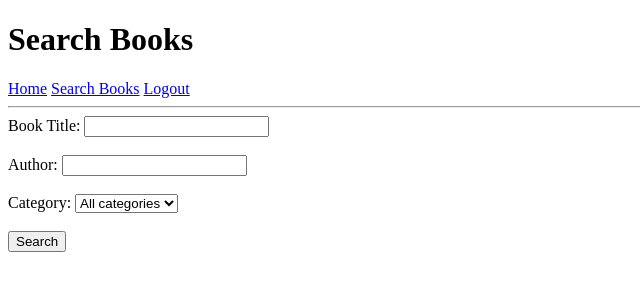
After one commit to Askada21/Book_Reservation_System-, a PHP site: page /search.php in a window 1280 px wide. The commit adds this page. Shown: the top 300 px of the page, without its empty margins (0-640 px from the left). Run offline with PHP 8.4, Linux system fonts and the light colour scheme; the visitor is signed in with stand-in values (Sample User, id 1); data that the repository does not hold is empty.

Commit message:
Implement book search form and dynamic category dropdown

```diff
--- a/index.php
+++ b/index.php
@@ -27,7 +27,11 @@ $username = htmlspecialchars($_SESSION["username"]);
 
 <p>You are successfully logged in.</p>
 
-<a href="logout.php">Logout</a>
+<nav>
+    <a href="index.php">Home</a>
+    <a href="search.php">Search Books</a>
+    <a href="logout.php">Logout</a>
+</nav>
 
 </body>
 </html>
--- /dev/null
+++ b/search.php
@@ -0,0 +1,66 @@
+<?php
+
+require_once __DIR__ . "/auth.php";
+require_once __DIR__ . "/db.php";
+
+// Retrieve all categories from the database
+$sql = "select * from Categories order by CategoryDescription";
+$categories = $conn->query($sql);
+
+?>
+
+
+<!DOCTYPE html>
+<html lang="en">
+
+<head>
+    <meta charset="UTF-8">
+    <title>Search Books</title>
+</head>
+
+<body>
+
+    <h1>Search Books</h1>
+
+    <nav>
+        <a href="index.php">Home</a>
+        <a href="search.php">Search Books</a>
+        <a href="logout.php">Logout</a>
+    </nav>
+
+    <hr>
+
+    <form method="GET" action="search.php">
+
+        <label>Book Title:</label>
+        <input type="text" name="title">
+        <br><br>
+
+        <label>Author:</label>
+        <input type="text" name="author">
+        <br><br>
+
+        <label>Category:</label>
+
+        <select name="category">
+            <option value="">All categories</option>
+
+            <?php while ($category = $categories->fetch_assoc()) { ?>
+
+                <option value="<?php echo htmlspecialchars($category["CategoryID"]); ?>">
+                    <?php echo htmlspecialchars($category["CategoryDescription"]); ?>
+                </option>
+
+            <?php } ?>
+
+        </select>
+
+        <br><br>
+
+        <button type="submit">Search</button>
+
+    </form>
+
+</body>
+
+</html>
```
